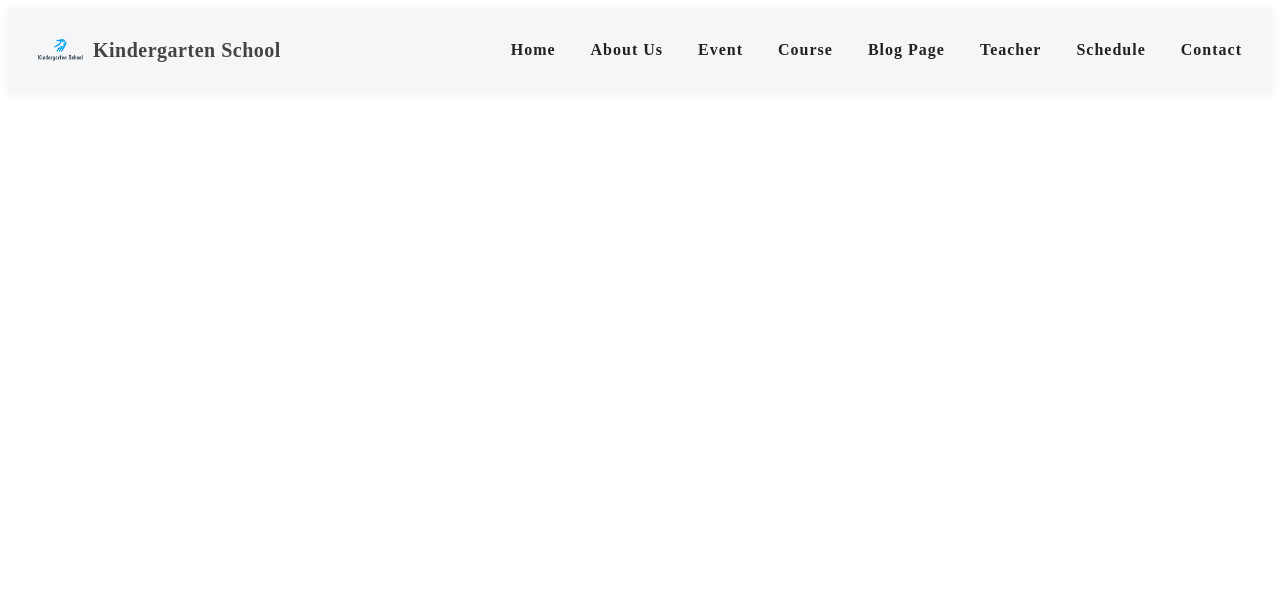
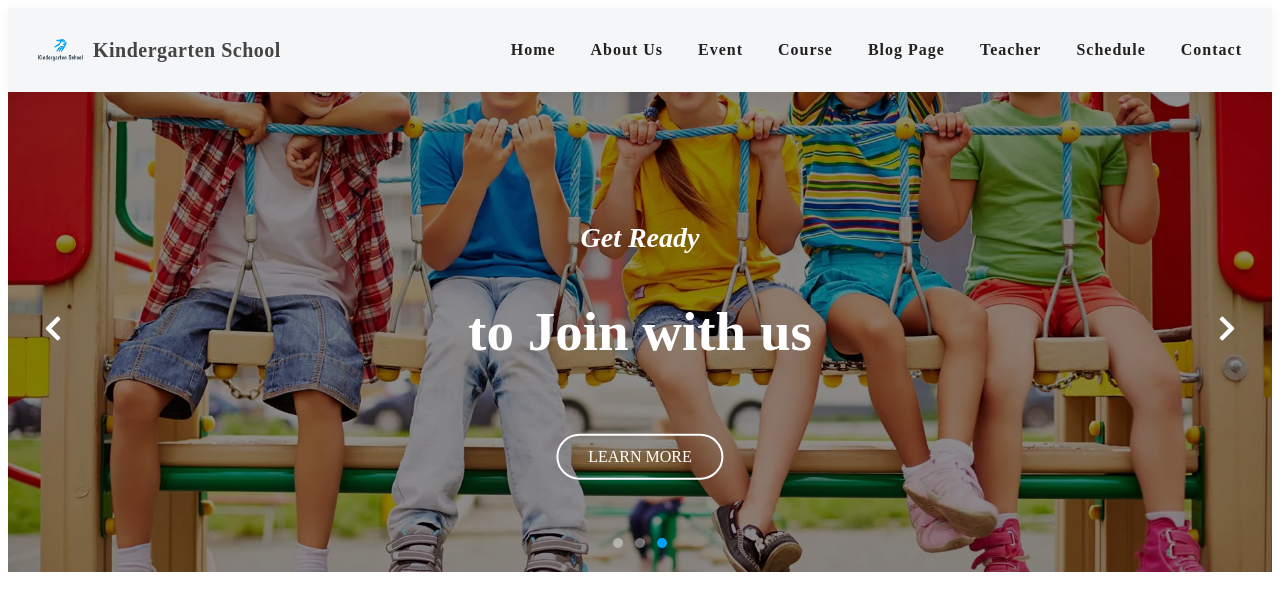
Before and after one commit to CODE-WITH-PRASANTA/Tezz-Dimag, a React app in the folder Frontend/: page / in a window 1280 px wide. Shown: the top 610 px of the page. Built offline with nearby package versions, Linux system fonts and the light colour scheme; the HTML template or start-up script is replaced by a standard one.

Commit message:
hero section

```diff
--- a/Frontend/package.json
+++ b/Frontend/package.json
@@ -12,6 +12,7 @@
   "dependencies": {
     "react": "^19.2.0",
     "react-dom": "^19.2.0",
+    "react-icons": "^5.6.0",
     "react-router-dom": "^7.13.1"
   },
   "devDependencies": {
--- a/Frontend/src/App.jsx
+++ b/Frontend/src/App.jsx
@@ -1,6 +1,9 @@
 import { BrowserRouter, Routes, Route } from "react-router-dom";
 import "./App.css";
 import Navbar from "./Component/Navbar/Navbar";
+import Home from "./Pages/Home/Home";
+
+
 
 /* Navbar */
 
@@ -18,6 +21,7 @@ function App() {
       {/* Page Routes */}
       <Routes>
 
+      <Route path="/" element={<Home />} />
 
 
       </Routes>
--- a/Frontend/src/Component/HeroSection/HeroSection.css
+++ b/Frontend/src/Component/HeroSection/HeroSection.css
@@ -1,7 +1,7 @@
 .HeroSection{
     position: relative;
     width: 100%;
-    height: 90vh;
+    height: 60vh;
     overflow: hidden;
 }
 
--- a/Frontend/src/Component/HeroSection/HeroSection.jsx
+++ b/Frontend/src/Component/HeroSection/HeroSection.jsx
@@ -3,9 +3,9 @@ import "./HeroSection.css";
 import { FaChevronLeft, FaChevronRight } from "react-icons/fa";
 import { Link } from "react-router-dom";
 
-import slide1 from "../../assets/slide1.jpg";
-import slide2 from "../../assets/slide2.jpg";
-import slide3 from "../../assets/slide3.jpg";
+import slide1 from "../../assets/slide_3.webp";
+import slide2 from "../../assets/slide_1.webp";
+import slide3 from "../../assets/slide_1.webp";
 
 const slides = [
   {
```
Also changed, not shown: 1 other file (tests, documents, lock files or other folders).
